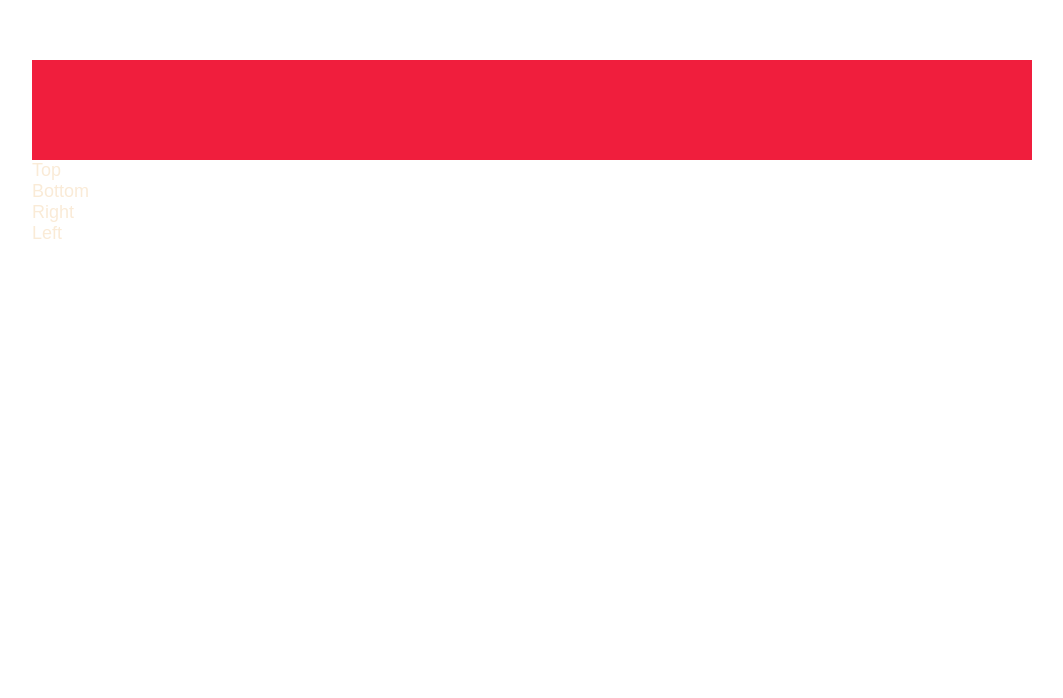
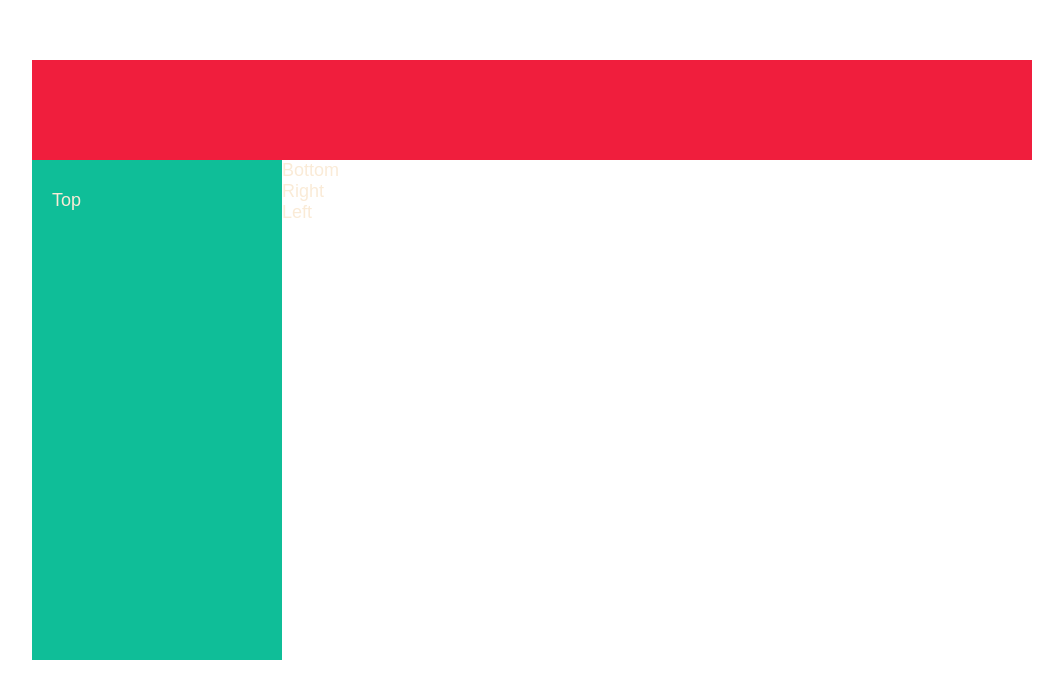
Before and after one commit to vieyraurena/display-float-position, a plain HTML site: page index.html in a window 1280 px wide. Shown: the part 140-838 px from the top of the page, without its empty margins (108-1171 px from the left). Drawn offline with Linux system fonts and the light colour scheme.

Commit message:
Agrego clase top con su respectiva modificación

```diff
--- a/css/styles.css
+++ b/css/styles.css
@@ -11,3 +11,16 @@
   background-color:  #f01e3d;
   height: 100px;
 }
+
+.top {
+  float: left;
+  background-color:  #0fbe98;
+  height: 500px;
+  width: 250px;
+}
+
+.element-top{
+  position: relative;
+  bottom: -30px;
+  right: -20px;
+}
```
